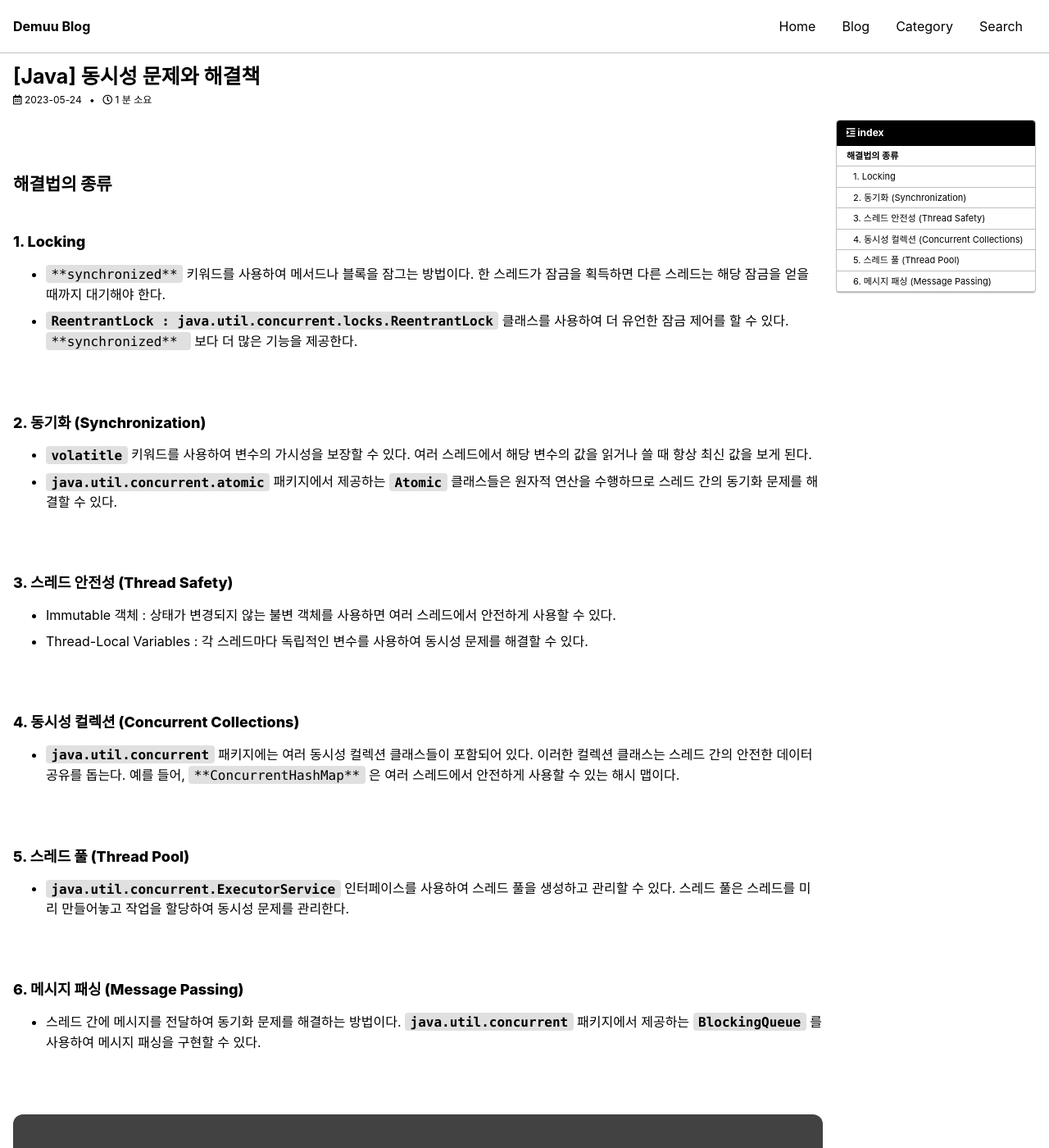
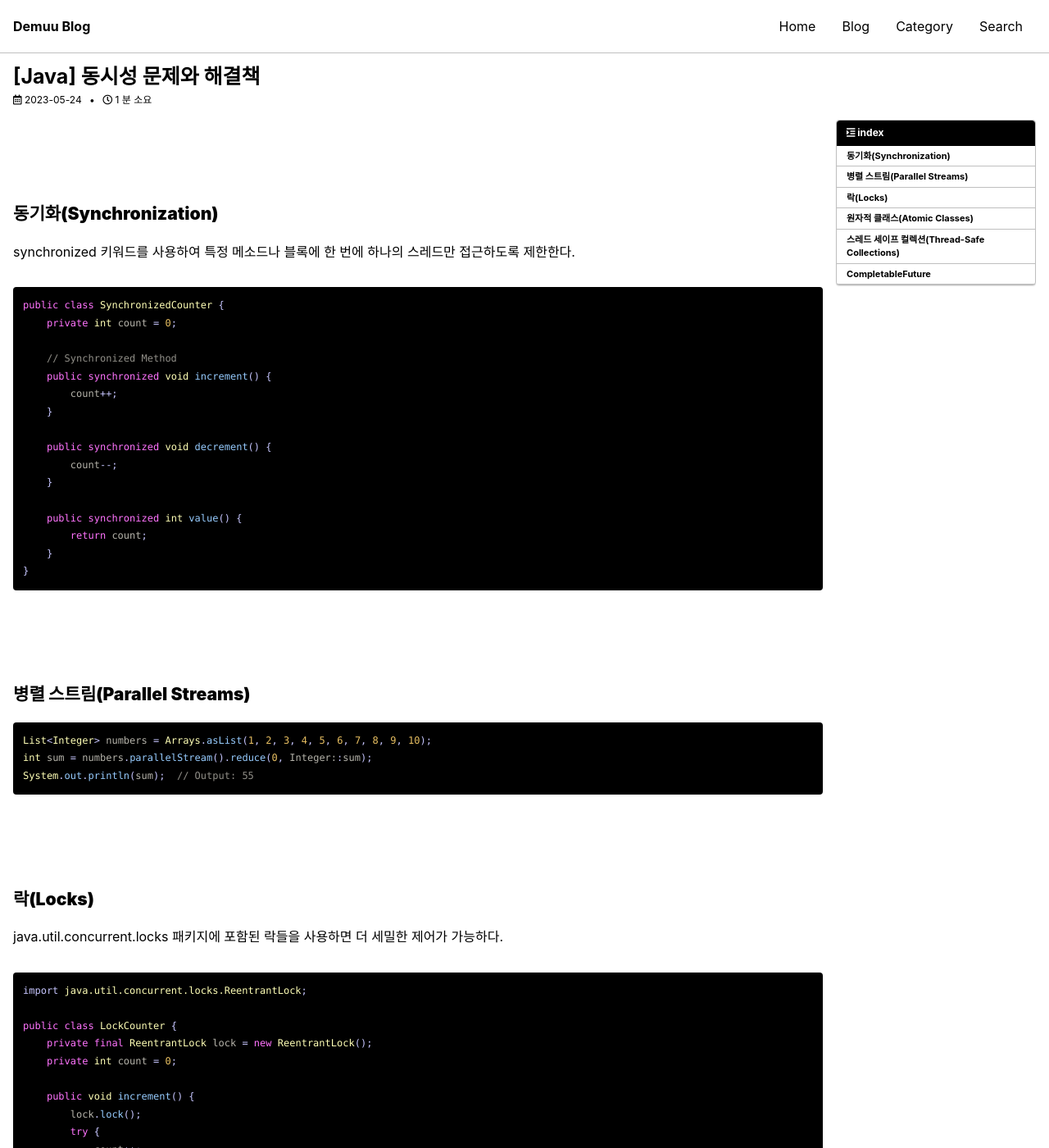
Before and after one commit to Preasim/Preasim.github.io, a Jekyll site: the page built from _posts/2023-05-24-44.md, in a window 1280 px wide and 1400 px high. Shown: the whole window at 82% size. Built offline with Jekyll 4.4.1, drawn with Linux system fonts in a browser that asks for light colours; cached includes are drawn as plain includes; some web fonts are replaced; comment, search, counter and statistics services are not loaded; some of the changed text lies outside the part shown.

Commit message:
Update 2023-05-24-44.md

````diff
--- a/_posts/2023-05-24-44.md
+++ b/_posts/2023-05-24-44.md
@@ -10,52 +10,144 @@ toc_icon: "fa-solid fa-indent"
 author_profile: false
 ---
 
-<br>
+<div class="cl2"></div>
 
-## 해결법의 종류
+## 동기화(Synchronization)
+synchronized 키워드를 사용하여 특정 메소드나 블록에 한 번에 하나의 스레드만 접근하도록 제한한다.
 
-### 1. Locking
+<div class="cl4"></div>
 
-- `**synchronized**` 키워드를 사용하여 메서드나 블록을 잠그는 방법이다.
-한 스레드가 잠금을 획득하면 다른 스레드는 해당 잠금을 얻을 때까지 대기해야 한다.
-- **`ReentrantLock : java.util.concurrent.locks.ReentrantLock`** 클래스를 사용하여 더 유언한 잠금 제어를 할 수 있다.  `**synchronized** ` 보다 더 많은 기능을 제공한다.
+```java
+public class SynchronizedCounter {
+    private int count = 0;
 
-<br>
+    // Synchronized Method
+    public synchronized void increment() {
+        count++;
+    }
 
-### 2. 동기화 (Synchronization)
+    public synchronized void decrement() {
+        count--;
+    }
 
-- **`volatitle`** 키워드를 사용하여 변수의 가시성을 보장할 수 있다.
-여러 스레드에서 해당 변수의 값을 읽거나 쓸 때 항상 최신 값을 보게 된다.
-- **`java.util.concurrent.atomic`** 패키지에서 제공하는 **`Atomic`** 클래스들은 원자적 연산을 수행하므로 스레드 간의 동기화 문제를 해결할 수 있다.
+    public synchronized int value() {
+        return count;
+    }
+}
+```
 
-<br>
+<div class="cl2"></div>
 
-### 3. 스레드 안전성 (Thread Safety)
+## 병렬 스트림(Parallel Streams)
 
-- Immutable 객체 : 상태가 변경되지 않는 불변 객체를 사용하면 여러 스레드에서 안전하게 사용할 수 있다.
-- Thread-Local Variables : 각 스레드마다 독립적인 변수를 사용하여 동시성 문제를 해결할 수 있다.
+```java
+List<Integer> numbers = Arrays.asList(1, 2, 3, 4, 5, 6, 7, 8, 9, 10);
+int sum = numbers.parallelStream().reduce(0, Integer::sum);
+System.out.println(sum);  // Output: 55
+```
 
-<br>
+<div class="cl2"></div>
 
-### 4. 동시성 컬렉션 (Concurrent Collections)
+## 락(Locks)
+java.util.concurrent.locks 패키지에 포함된 락들을 사용하면 더 세밀한 제어가 가능하다.
 
-- **`java.util.concurrent`** 패키지에는 여러 동시성 컬렉션 클래스들이 포함되어 있다.
-이러한 컬렉션 클래스는 스레드 간의 안전한 데이터 공유를 돕는다.
-예를 들어, `**ConcurrentHashMap**` 은 여러 스레드에서 안전하게 사용할 수 있는 해시 맵이다.
+<div class="cl4"></div>
 
-<br>
+```java
+import java.util.concurrent.locks.ReentrantLock;
 
-### 5. 스레드 풀 (Thread Pool)
+public class LockCounter {
+    private final ReentrantLock lock = new ReentrantLock();
+    private int count = 0;
 
-- **`java.util.concurrent.ExecutorService`** 인터페이스를 사용하여 스레드 풀을 생성하고 관리할 수 있다.
-스레드 풀은 스레드를 미리 만들어놓고 작업을 할당하여 동시성 문제를 관리한다.
+    public void increment() {
+        lock.lock();
+        try {
+            count++;
+        } finally {
+            lock.unlock();
+        }
+    }
 
-<br>
+    public void decrement() {
+        lock.lock();
+        try {
+            count--;
+        } finally {
+            lock.unlock();
+        }
+    }
 
-### 6. 메시지 패싱 (Message Passing)
+    public int value() {
+        return count;
+    }
+}
+```
 
-- 스레드 간에 메시지를 전달하여 동기화 문제를 해결하는 방법이다.
-**`java.util.concurrent`** 패키지에서 제공하는 **`BlockingQueue`** 를 사용하여 메시지 패싱을 구현할 수 있다.
+<div class="cl2"></div>
+
+## 원자적 클래스(Atomic Classes)
+java.util.concurrent.atomic 패키지에 있는 클래스들은 원자적 연산을 지원한다.
+
+<div class="cl4"></div>
+
+```java
+import java.util.concurrent.atomic.AtomicInteger;
+
+public class AtomicCounter {
+    private AtomicInteger count = new AtomicInteger(0);
+
+    public void increment() {
+        count.incrementAndGet();
+    }
+
+    public void decrement() {
+        count.decrementAndGet();
+    }
+
+    public int value() {
+        return count.get();
+    }
+}
+```
+
+<div class="cl2"></div>
+
+## 스레드 세이프 컬렉션(Thread-Safe Collections)
+java.util.concurrent 패키지에는 스레드 세이프한 컬렉션들이 있다.
+
+<div class="cl4"></div>
+
+```java
+import java.util.concurrent.ConcurrentHashMap;
+
+public class ConcurrentMapExample {
+    public static void main(String[] args) {
+        ConcurrentHashMap<String, String> map = new ConcurrentHashMap<>();
+        map.put("key", "value");
+        String value = map.get("key");  // Output: "value"
+    }
+}
+```
+
+<div class="cl2"></div>
+
+## CompletableFuture
+Java 8부터 추가된 CompletableFuture는 비동기 연산을 표현하는 클래스이다.
+
+<div class="cl4"></div>
+
+```java
+import java.util.concurrent.CompletableFuture;
+import java.util.concurrent.ExecutionException;
+
+public class CompletableFutureExample {
+    public static void main(String[] args) throws ExecutionException, InterruptedException {
+        CompletableFuture<String> future = CompletableFuture.supplyAsync(() -> "Hello");
+        String result = future.get();  // Output: "Hello"
+    }
+}
+```
 
 <div class="cl2"></div>
 
````
